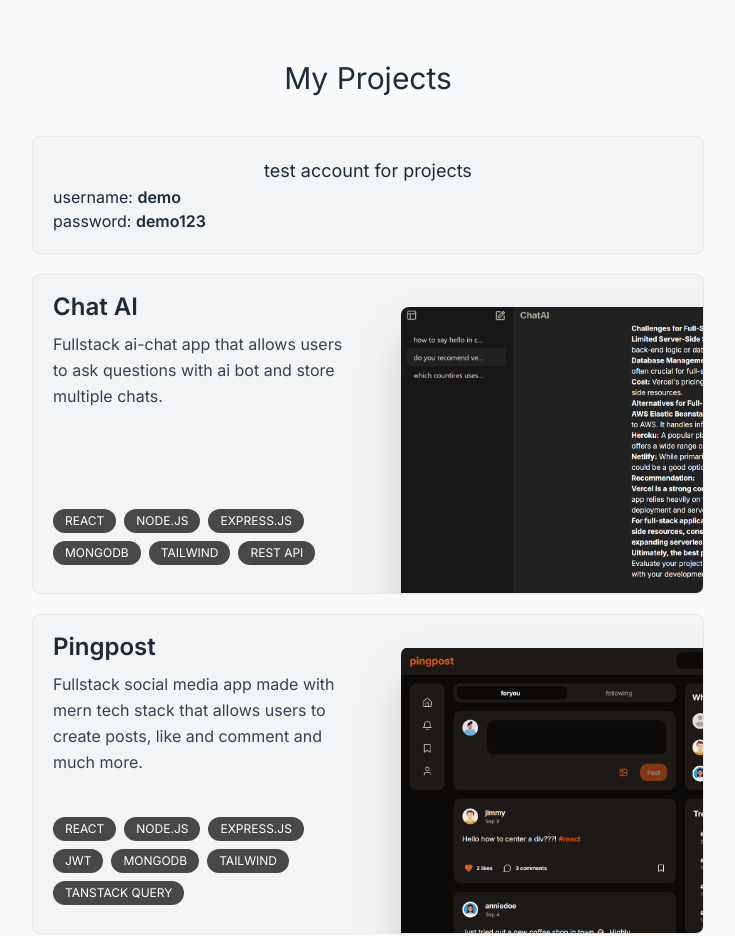
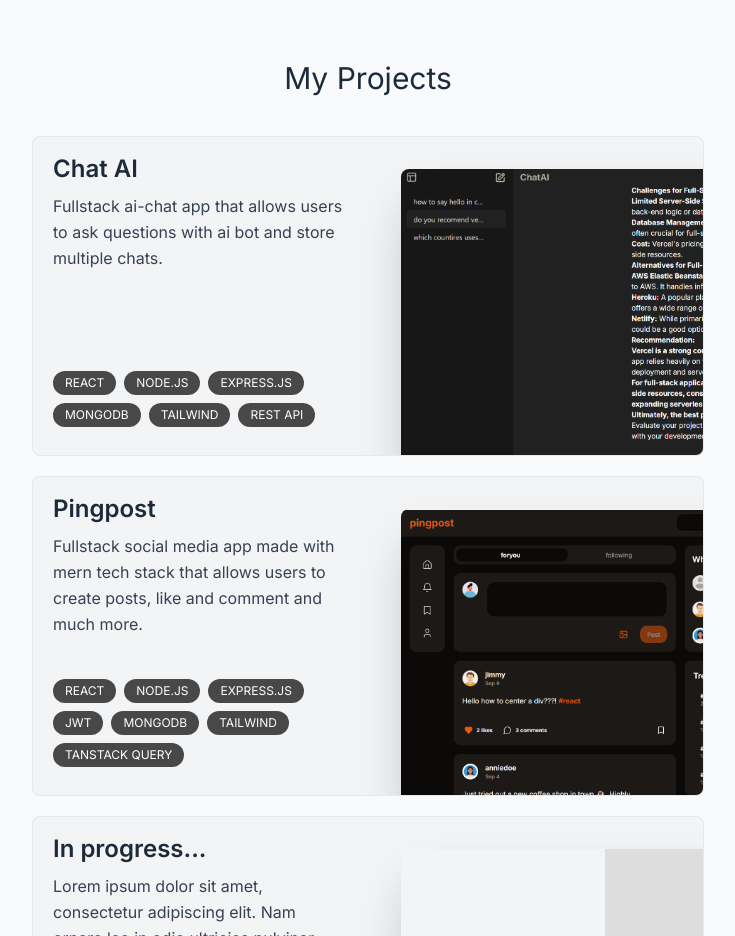
Before and after one commit to poteznyszymon/portfolio, a Next.js app: page / in a window 1280 px wide. Shown: the part 1120-2056 px from the top of the page, without its empty margins (272-1007 px from the left). Built offline with nearby package versions, Linux system fonts and the light colour scheme.

Commit message:
fix in projects

```diff
--- a/components/Projects.tsx
+++ b/components/Projects.tsx
@@ -26,23 +26,6 @@ const Projects = () => {
       >
         My Projects
       </motion.h1>
-      <motion.div
-        variants={fadeInAnimationsVariants}
-        initial="initial"
-        whileInView="animate"
-        viewport={{ once: true }}
-        className="bg-gray-100 mx-10 md:mx-auto max-w-2xl  p-5 rounded-lg border-black/5 border"
-      >
-        <p className="text-center text-lg">test account for projects</p>
-        <div>
-          <p>
-            username: <span className="font-semibold">demo</span>
-          </p>
-          <p>
-            password: <span className="font-semibold">demo123</span>
-          </p>
-        </div>
-      </motion.div>
       {projectsData.map((project, index) => (
         <React.Fragment key={index}>
           <Project {...project} />
```
